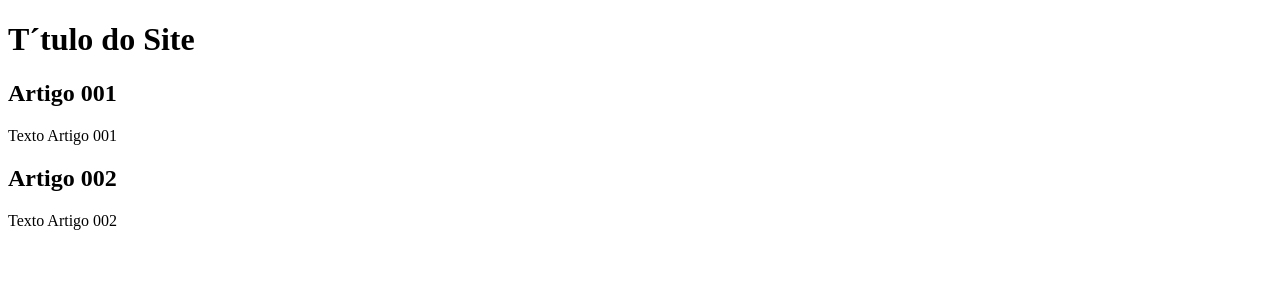
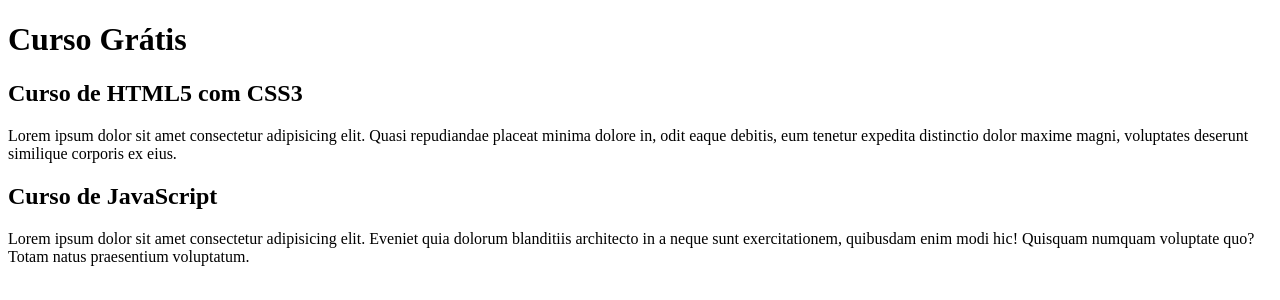
Before and after one commit to CarlosHGAlmeida/projeto-site, a plain HTML site: page index.html in a window 1280 px wide. Drawn offline with Linux system fonts and the light colour scheme.

Commit message:
Comecei a rescrever o conteúdo

```diff
--- a/index.html
+++ b/index.html
@@ -8,15 +8,15 @@
 <body>
     <main>
         <header>
-            <h1>T´tulo do Site</h1>
+            <h1>Curso Grátis</h1>
         </header>
         <article>
-            <h2>Artigo 001</h2>
-            <p>Texto Artigo 001</p>
+            <h2>Curso de HTML5 com CSS3</h2>
+            <p>Lorem ipsum dolor sit amet consectetur adipisicing elit. Quasi repudiandae placeat minima dolore in, odit eaque debitis, eum tenetur expedita distinctio dolor maxime magni, voluptates deserunt similique corporis ex eius.</p>
         </article>
         <article>
-            <h2>Artigo 002</h2>
-            <p>Texto Artigo 002</p>
+            <h2>Curso de JavaScript</h2>
+            <p>Lorem ipsum dolor sit amet consectetur adipisicing elit. Eveniet quia dolorum blanditiis architecto in a neque sunt exercitationem, quibusdam enim modi hic! Quisquam numquam voluptate quo? Totam natus praesentium voluptatum.</p>
         </article>
     </main>
 
```
